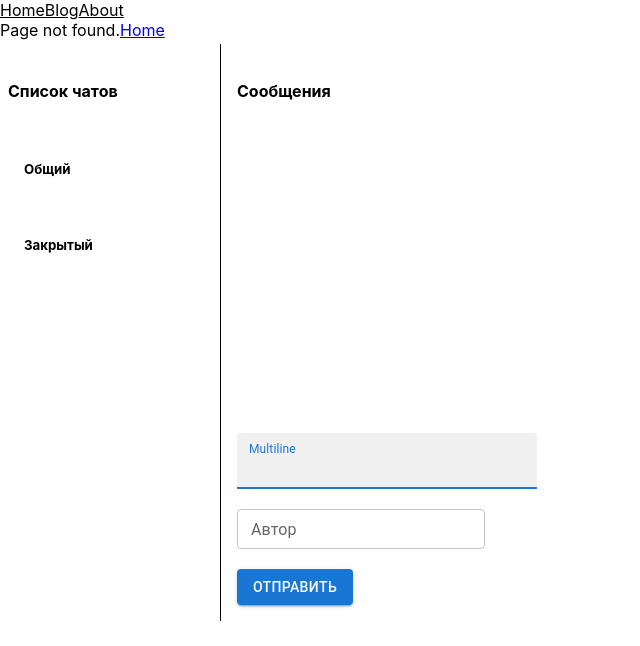
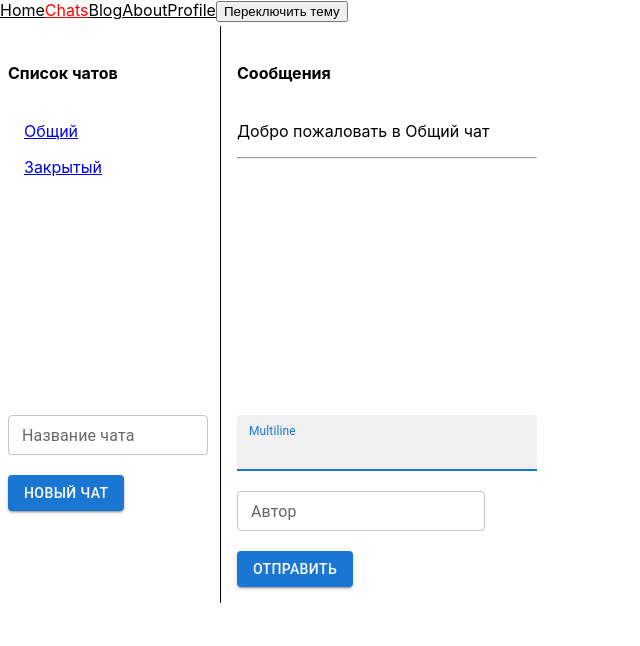
Before and after one commit to tsoyvi/ReactJS, a React (Create React App) app: page /chats/0 in a window 1280 px wide. Before the commit this address had no page. Shown: the top 646 px of the page, without its empty margins (0-640 px from the left). Built offline with nearby package versions, Linux system fonts and the light colour scheme.

Commit message:
Lesson_5

```diff
--- a/src/App.js
+++ b/src/App.js
@@ -1,145 +1,41 @@
 import './css/style.css';
 
-import { useEffect, useState, useRef } from 'react';
-import Button from '@mui/material/Button';
-import TextField from '@mui/material/TextField';
-import Box from '@mui/material/Box';
+import { useState } from 'react';
 
-
-import MessagesList from './components/MessagesList';
-import ChatList from './components/ChatList';
-
-//*
 import HomePage from "./pages/HomePage";
+import ChatPage from "./pages/ChatPage";
 import BlogPage from "./pages/BlogPage";
 import AboutPage from "./pages/AboutPage";
+import ProfilePage from "./pages/ProfilePage";
 import NotFoundPage from "./pages/NotFoundPage";
 import Layout from './components/Layout';
 import { Route, Routes } from "react-router-dom";
 
+import { themes, ThemeContext} from "./context";
+
 
 function App(props) {
+  const [currentTheme, setCurrentTheme] = useState(themes.light);
 
-  const refMessageText = useRef(null);
-  const [messageList, setMessageList] = useState([]);
-  const [messageText, setMessageText] = useState('');
-  const [messageAuthor, setMessageAuthor] = useState('');
-
-  const [chatList, setChatList] = useState([
-    {
-      id: 1,
-      name: 'Общий'
-    },
-    {
-      id: 2,
-      name: 'Закрытый'
-    }
-  ]);
-
-  const sendMessage = (event) => {
-    event.preventDefault();
-
-    setMessageList(prevState => [...prevState, {
-      id: messageList.length,
-      title: 'message_' + (messageList.length + 1),
-      text: messageText,
-      author: messageAuthor,
-      date: new Date().toLocaleDateString()
-    }]);
-
-    setMessageText('');
-    setMessageAuthor('');
-    focusFieldMessage();
-  }
-
-
-  useEffect(() => {
-    setTimeout(() => {
-      robotAnswer();
-    }, 3000)
-  }, [messageList]);
-
-  useEffect(() => {
-    focusFieldMessage();
-  }, []);
-
-
-  function robotAnswer() {
-    const lastAuthor = messageList[messageList.length - 1];
-    if (lastAuthor && lastAuthor.author) {
-      setMessageList(prevState => [...prevState, {
-        id: messageList.length,
-        title: 'message_' + (messageList.length + 1),
-        text: 'Сообщение отправлено',
-        date: new Date().toLocaleDateString()
-      }]);
-    }
-  }
-
-  function focusFieldMessage() {
-    refMessageText.current.focus();
+  const toggleTheme = () => {
+    setCurrentTheme(prevState => prevState === themes.light ? themes.dark : themes.light)
   }
 
   return (
-    <>
+    <ThemeContext.Provider value={{ theme: currentTheme, toggleTheme: toggleTheme }}>
       <Routes>
         <Route path={'/'} element={<Layout />}>
           <Route index element={<HomePage />} />
+          <Route path={'/chats/:idChat'} element={<ChatPage />} />
           <Route path={'/blog'} element={<BlogPage />} />
-          <Route path={'about'} element={<AboutPage />} />
+          <Route path={'/about'} element={<AboutPage />} />
+          <Route path={'/profile'} element={<ProfilePage />} />
           <Route path={'*'} element={<NotFoundPage />} />
         </Route>
       </Routes>
-
-      <Box sx={{ display: 'flex' }}>
-        <Box sx={{ display: 'inline-flex', alignItems: 'baseline' }}>
-
-          <Box sx={{ m: 1, width: 200 }} >
-            <h4>Список чатов</h4>
-            <ChatList chatList={chatList} />
-          </Box>
-
-          <Box sx={{ m: 0.5 }} borderLeft={1} p={2}>
-            <h4>Сообщения</h4>
-            <div className="message_list">
-
-              <MessagesList messList={messageList} />
-            </div>
-
-
-            <form onSubmit={sendMessage}>
-              <div>
-                <TextField label="Multiline" multiline maxRows={4} variant="filled" sx={{ width: 300 }}
-                  inputRef={refMessageText}
-                  value={messageText} onChange={(event) => setMessageText(event.target.value)} />
-              </div>
-
-              <br />
-
-              <div>
-                <TextField id="outlined-basic" label="Автор" variant="outlined" size="small"
-                  value={messageAuthor} onChange={(event) => setMessageAuthor(event.target.value)} />
-              </div>
-
-              <br />
-              <div>
-                <Button type="submit" variant="contained">Отправить</Button>
-              </div>
-            </form>
-          </Box>
-        </Box>
-      </Box>
-    </>
-
-
+    </ThemeContext.Provider>
 
   );
-
-  /*
-
-  */
-
-
 
 
 }
--- a/src/components/ChatList.js
+++ b/src/components/ChatList.js
@@ -1,4 +1,5 @@
 import List from '@mui/material/List';
+import { Link } from "react-router-dom";
 import ListItem from '@mui/material/ListItem';
 
 function ChatList(props) {
@@ -6,7 +7,7 @@ function ChatList(props) {
         <List>
             {props.chatList.map((item) =>
                 <ListItem key={item.id}>
-                    <h5>{item.name}</h5>
+                    <Link to={`/chats/${item.id}`}>{item.name}</Link>
                 </ListItem>
             )}
         </List>
--- a/src/components/Layout.js
+++ b/src/components/Layout.js
@@ -1,22 +1,29 @@
-import { NavLink } from "react-router-dom";
+import React, { useContext } from "react";
 import CustomLink from "./CustomLink"
 import { Outlet } from "react-router-dom";
+import { ThemeContext } from "../context";
 
 
-const setActive = ({ isActive }) => isActive ? "active" : '';
+
+// const setActive = ({ isActive }) => isActive ? "active" : '';
 
 function Layout(props) {
+    const { theme, toggleTheme } = useContext(ThemeContext);
     return (
-        <>
+        <div style={{ background: theme.background, color: theme.textColor }}>
             <header>
                 <CustomLink to='/'>Home</CustomLink>
+                <CustomLink to='/chats/0'>Chats</CustomLink>
                 <CustomLink to='/blog'>Blog</CustomLink>
                 <CustomLink to='/about'>About</CustomLink>
+                <CustomLink to='/profile'>Profile</CustomLink>
+                <button onClick={toggleTheme}>Переключить тему</button>
             </header>
+
             <main>
                 <Outlet />
             </main>
-        </>
+        </div>
     );
 }
 
--- a/src/components/MessagesList.js
+++ b/src/components/MessagesList.js
@@ -1,10 +1,10 @@
 
 function MessagesList(props) {
+    // console.log(props.messList);
     return (
         <div>
             {props.messList.map((item) => <div key={item.id}>
                 <div className="alert alert-success" role="alert">
-                    <h5 className="alert-heading">{item.title}</h5>
                     <p>{item.text}</p>
                     <hr />
                     <p className="mb-0">{item.author} {item.date}</p>
--- /dev/null
+++ b/src/context.js
@@ -0,0 +1,16 @@
+import { createContext } from "react"
+
+
+export const themes = {
+    light: {
+        background: '#ffffff',
+        textColor: '#000000',
+    },
+    dark: {
+        background: '#2F4F4F',
+        textColor: '#ffffff',
+    }
+
+}
+
+export const ThemeContext = createContext({ theme: themes.light, toggleTheme: () => { } })
--- /dev/null
+++ b/src/css/blocks/_chats.scss
@@ -0,0 +1,11 @@
+.message-list {
+    overflow: auto;
+    height: 300px;
+    margin-bottom: 10px;
+}
+
+.chat-list {
+    overflow: auto;
+    height: 300px;
+    margin-bottom: 10px;
+}
--- a/src/css/blocks/_message_list.scss
+++ /dev/null
@@ -1,5 +0,0 @@
-.message_list {
-    overflow: auto;
-    height: 300px;
-    margin-bottom: 10px;
-}
--- a/src/css/style.css
+++ b/src/css/style.css
@@ -64,7 +64,13 @@
   font-size: xx-large;
 }
 
-.message_list {
+.message-list {
+  overflow: auto;
+  height: 300px;
+  margin-bottom: 10px;
+}
+
+.chat-list {
   overflow: auto;
   height: 300px;
   margin-bottom: 10px;
--- a/src/css/style.scss
+++ b/src/css/style.scss
@@ -1,4 +1,4 @@
 @import "./blocks/app";
 @import "./blocks/test_message";
-@import "./blocks/message_list";
+@import "./blocks/chats";
 @import "./blocks/links";
--- /dev/null
+++ b/src/pages/ChatPage.js
@@ -0,0 +1,176 @@
+
+import React from "react";
+
+import { useEffect, useState, useRef } from 'react';
+import { useParams } from "react-router";
+
+import Button from '@mui/material/Button';
+import TextField from '@mui/material/TextField';
+import Box from '@mui/material/Box';
+
+import MessagesList from '../components/MessagesList';
+import ChatList from '../components/ChatList';
+
+
+
+const ChatPage = () => {
+    const refMessageText = useRef(null);
+
+    const [messageText, setMessageText] = useState('');
+    const [messageAuthor, setMessageAuthor] = useState('');
+    const [nameNewChat, setNameNewChat] = useState('');
+
+    const [chatList, setChatList] = useState([
+        {
+            id: 1,
+            name: 'Общий',
+            messages: [{ id: 1, text: "Добро пожаловать в Общий чат", author: '' }],
+        },
+        {
+            id: 2,
+            name: 'Закрытый',
+            messages: [{ id: 1, text: "Добро пожаловать в Закрытый чат", author: '' }],
+        }
+    ]);
+
+
+    let { idChat } = useParams();
+    // Проверка на наличие чата
+    let index = chatList.findIndex(el => el.id === +idChat);
+    if (!chatList[index]) {
+        index = 0;
+    }
+    console.log(index);
+
+
+    function sendMessage(text, author) {
+
+        const lastId = chatList[index].messages.length + 1;
+
+        console.log(lastId);
+
+        setChatList(chatList => {
+            const chatListCopy = [...chatList]
+
+            chatListCopy[index] = {
+                ...chatListCopy[index],
+                messages:
+                    [...chatList[index].messages,
+                    {
+                        id: lastId,
+                        text: text,
+                        author: author
+                    }]
+            }
+            return chatListCopy
+        }
+
+        );
+
+        setMessageText('');
+        setMessageAuthor('');
+        focusFieldMessage();
+    }
+
+
+    useEffect(() => {
+        setTimeout(() => {
+            robotAnswer();
+        }, 3000)
+    }, [chatList]);
+
+
+    useEffect(() => {
+        focusFieldMessage();
+    }, []);
+
+
+    function robotAnswer() {
+        const lastAuthor = chatList[index].messages[chatList[index].messages.length - 1];
+        if (lastAuthor && lastAuthor.author) {
+            sendMessage('Ок', '');
+        }
+    }
+
+
+    function focusFieldMessage() {
+        refMessageText.current.focus();
+    }
+
+
+    function lastIdChats() {
+        let lastId = chatList[chatList.length - 1].id;
+        return ++lastId;
+    }
+
+
+    function createNewChat() {
+        console.log(lastIdChats());
+        const obj = {
+            id: lastIdChats(),
+            name: nameNewChat,
+            messages: [{ id: 1, text: `Добро пожаловать в ${nameNewChat} чат`, author: '' }],
+        };
+
+        setChatList([...chatList, obj]);
+
+        setNameNewChat('');
+
+
+    }
+
+    return (
+        <div>
+
+            <Box sx={{ display: 'flex' }}>
+                <Box sx={{ display: 'inline-flex', alignItems: 'baseline' }}>
+
+                    <Box sx={{ m: 1, width: 200 }} >
+                        <h4>Список чатов</h4>
+                        <div className="chat-list">
+                            <ChatList chatList={chatList} />
+
+                        </div>
+                        <div>
+                            <TextField id="outlined-basic" label="Название чата" variant="outlined" size="small"
+                                value={nameNewChat} onChange={(event) => setNameNewChat(event.target.value)} />
+                        </div>
+                        <br />
+                        <div>
+                            <Button variant="contained" onClick={(e) => createNewChat()}>Новый чат</Button>
+                        </div>
+                    </Box>
+
+                    <Box sx={{ m: 0.5 }} borderLeft={1} p={2}>
+                        <h4>Сообщения</h4>
+                        <div className="message-list">
+                            <MessagesList messList={chatList[index].messages} />
+                        </div>
+
+                        <div>
+                            <div>
+                                <TextField label="Multiline" multiline maxRows={4} variant="filled" sx={{ width: 300 }}
+                                    inputRef={refMessageText}
+                                    value={messageText} onChange={(event) => setMessageText(event.target.value)} />
+                            </div>
+                            <br />
+                            <div>
+                                <TextField id="outlined-basic" label="Автор" variant="outlined" size="small"
+                                    value={messageAuthor} onChange={(event) => setMessageAuthor(event.target.value)} />
+                            </div>
+
+                            <br />
+                            <div>
+                                <Button variant="contained" onClick={(e) => sendMessage(messageText, messageAuthor)}>Отправить</Button>
+                            </div>
+                        </div>
+                    </Box>
+                </Box>
+            </Box>
+
+
+        </div>
+    )
+}
+
+export default ChatPage
--- /dev/null
+++ b/src/pages/ProfilePage.js
@@ -0,0 +1,12 @@
+import React from "react";
+
+
+const NotFoundPage = () => {
+    return (
+        <div>
+            Страница профиля
+        </div>
+    )
+}
+
+export default NotFoundPage
```
Also changed, not shown: text.txt, 1 other file (tests, documents, lock files or other folders).
